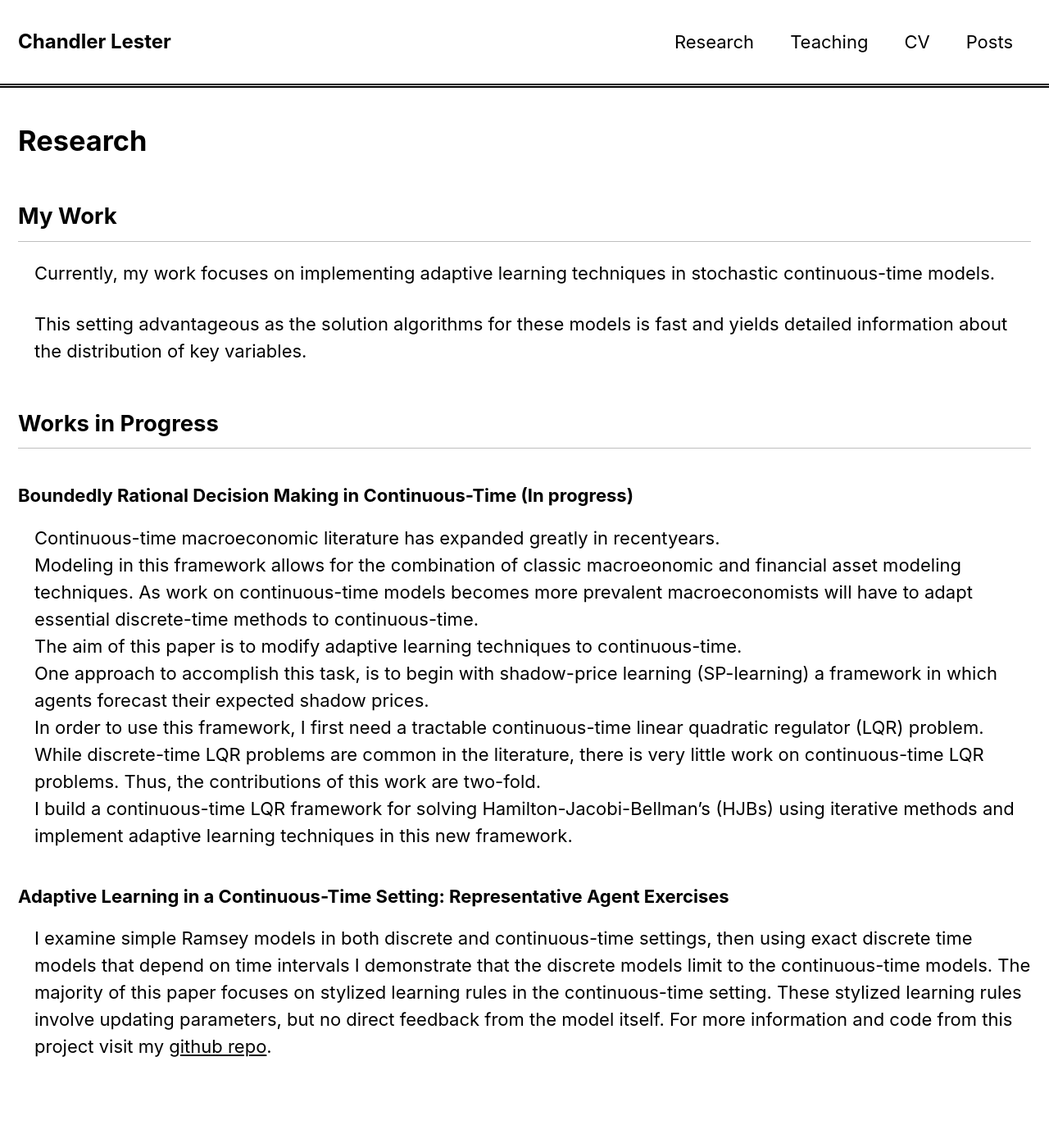
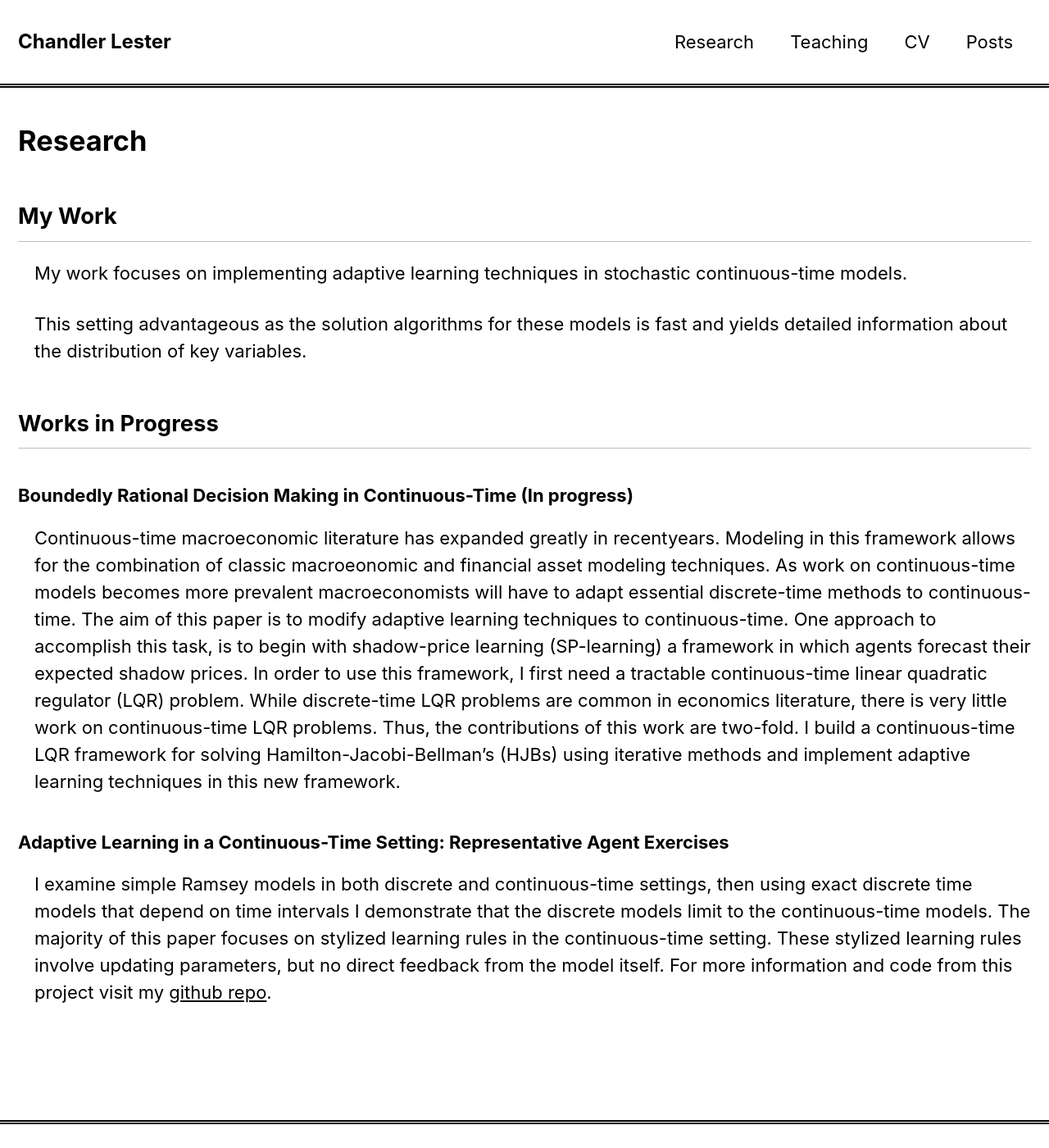
Before and after one commit to mibarnes/chandlerlester.github.io, a Jekyll site: the page built from _pages/research.md, in a window 1280 px wide and 1400 px high. Shown: the whole window at 82% size. Built offline with Jekyll 4.4.1, drawn with Linux system fonts in a browser that asks for light colours; nearby versions of some CDN libraries.

Commit message:
Update research.md

```diff
--- a/_pages/research.md
+++ b/_pages/research.md
@@ -13,22 +13,14 @@
 
 ## My Work
 
-Currently, my work focuses on implementing adaptive learning techniques in stochastic continuous-time models.
+My work focuses on implementing adaptive learning techniques in stochastic continuous-time models.
 
 This setting advantageous as the solution algorithms for these models is fast and yields detailed information about the distribution of key variables.
 
 ## Works in Progress
 
 ### Boundedly Rational Decision Making in Continuous-Time (In progress)
-Continuous-time macroeconomic literature has expanded greatly in recentyears.
-Modeling in this framework allows for the combination of classic macroeonomic and financial asset modeling techniques.  As work on continuous-time models becomes more prevalent macroeconomists will have to adapt essential discrete-time methods to continuous-time.
-The aim of this paper is to modify adaptive learning techniques to continuous-time.
-One approach to accomplish this  task,  is  to  begin  with  shadow-price  learning  (SP-learning)  a  framework
-in  which  agents  forecast  their  expected  shadow  prices.
-In  order  to  use  this framework, I first need a tractable continuous-time linear quadratic regulator (LQR) problem.
-While discrete-time LQR problems are common in the literature, there is very little work on continuous-time LQR problems.  Thus, the contributions of this work are two-fold.
-I build a continuous-time LQR framework  for  solving  Hamilton-Jacobi-Bellman’s  (HJBs)  using  iterative  methods
-and implement adaptive learning techniques in this new framework.
+Continuous-time macroeconomic literature has expanded greatly in recentyears. Modeling in this framework allows for the combination of classic macroeonomic and financial asset modeling techniques. As work on continuous-time models becomes more prevalent macroeconomists will have to adapt essential discrete-time methods to continuous-time. The aim of this paper is to modify adaptive learning techniques to continuous-time. One approach to accomplish this  task,  is  to  begin  with  shadow-price  learning  (SP-learning) a framework in  which  agents  forecast  their  expected  shadow  prices. In  order  to  use  this framework, I first need a tractable continuous-time linear quadratic regulator (LQR) problem. While discrete-time LQR problems are common in economics literature, there is very little work on continuous-time LQR problems. Thus, the contributions of this work are two-fold. I build a continuous-time LQR framework  for  solving  Hamilton-Jacobi-Bellman’s  (HJBs) using iterative methods and implement adaptive learning techniques in this new framework.
 
 ### Adaptive Learning in a Continuous-Time Setting: Representative Agent Exercises
 I examine simple Ramsey models in both discrete and continuous-time settings,
```
